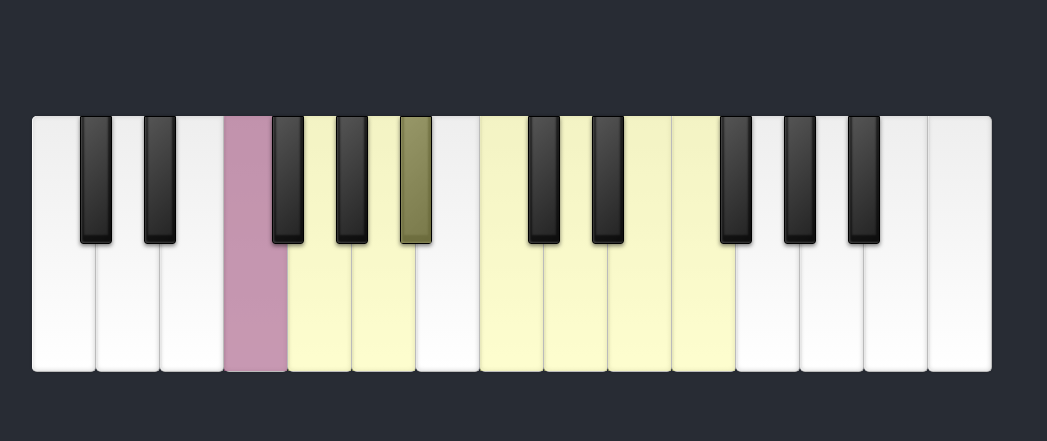
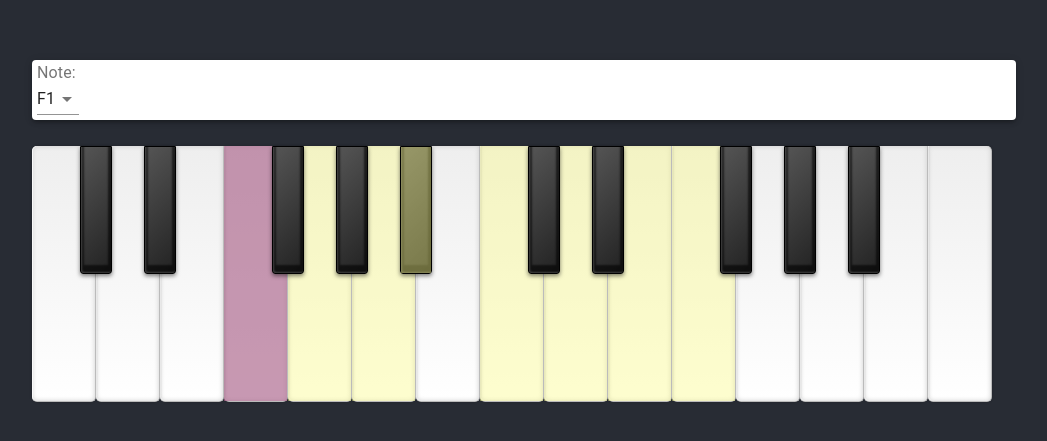
Before and after one commit to ryanosaur/learn-piano, a React (Create React App) app: page / in a window 1280 px wide. Shown: the part 169-610 px from the top of the page, without its empty margins (116-1163 px from the left). Built offline with nearby package versions, Linux system fonts and the light colour scheme.

Commit message:
adds switching root notes for scales

```diff
--- a/src/App.css
+++ b/src/App.css
@@ -133,3 +133,7 @@ ul li:last-child {
 .key-overlay.potential-hit-target {
   background: #fafa86;
 }
+
+.filters {
+  padding: 5px;
+}
--- a/src/piano/index.js
+++ b/src/piano/index.js
@@ -1,9 +1,20 @@
 import { useEffect, useState } from "react";
+import InputLabel from "@material-ui/core/InputLabel";
+import MenuItem from "@material-ui/core/MenuItem";
+import Select from "@material-ui/core/Select";
+import Paper from "@material-ui/core/Paper";
+
 import { onMIDISuccess, onMIDIFailure } from "./midi";
-import { KEY_MAP, WAVEFORM, AudioHandler, generateScaleForNote } from "./utils";
+import {
+  KEY_MAP,
+  NOTES,
+  WAVEFORM,
+  AudioHandler,
+  generateScaleForNote,
+} from "./utils";
 
 function Piano() {
-  const [selectedNote] = useState("F1");
+  const [selectedNote, setSelectedNote] = useState("F1");
   const [selectedScale] = useState("major");
   const [lessonState, setLessonState] = useState({
     note: selectedNote,
@@ -35,9 +46,34 @@ function Piano() {
     []
   );
 
+  const handleNoteSelection = (event) => {
+    const note = event.target.value;
+    setSelectedNote(note);
+    setLessonState({
+      ...lessonState,
+      note: note,
+      scaleValues: generateScaleForNote(note, selectedScale),
+    });
+  };
   return (
     <div>
-      <div>
+      <Paper elevation={3} className="filters">
+        <InputLabel id="note-select-label">Note:</InputLabel>
+        <Select
+          labelId="note-select-label"
+          id="note-select"
+          value={selectedNote}
+          onChange={handleNoteSelection}
+          autoWidth
+        >
+          {NOTES.map((note) => (
+            <MenuItem key={note} id={note} value={note}>
+              {note}
+            </MenuItem>
+          ))}
+        </Select>
+      </Paper>
+      <div className="piano">
         <ul className="set">
           <PianoKey
             keyType="white"
```
